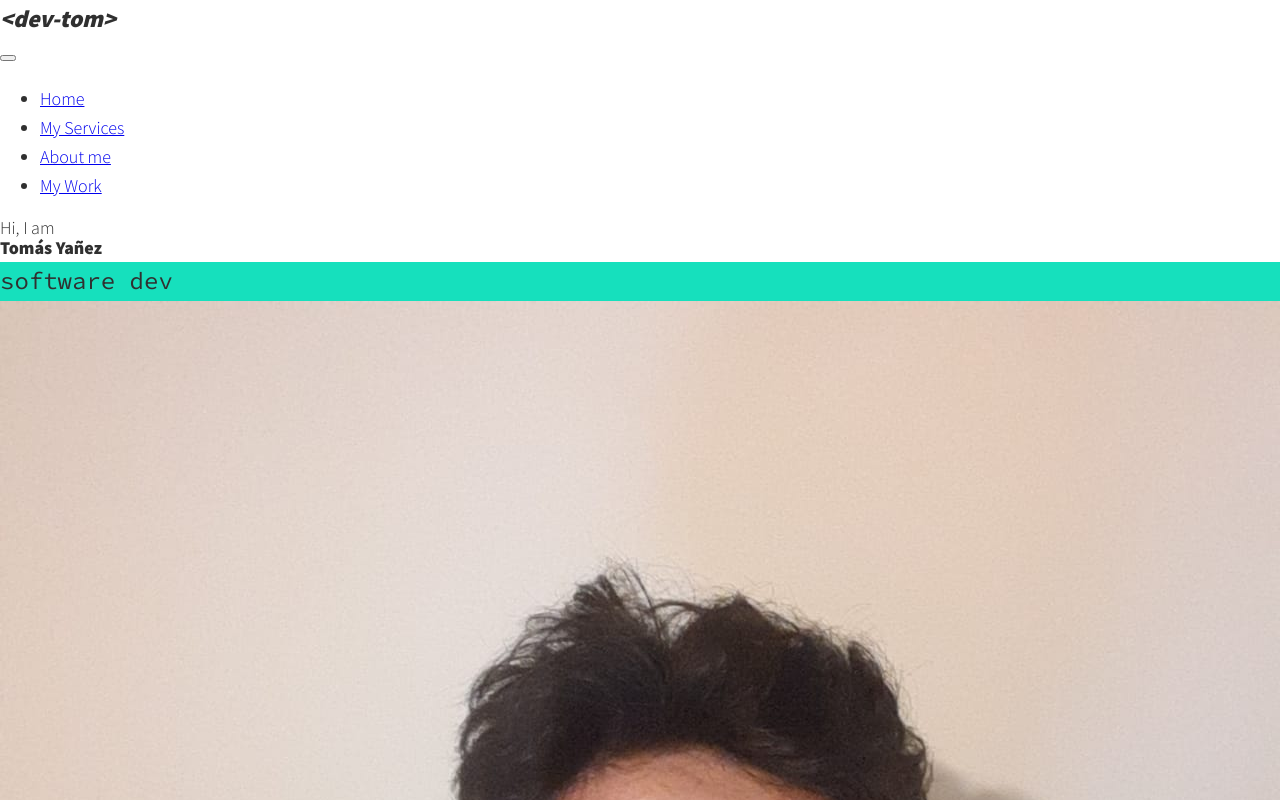
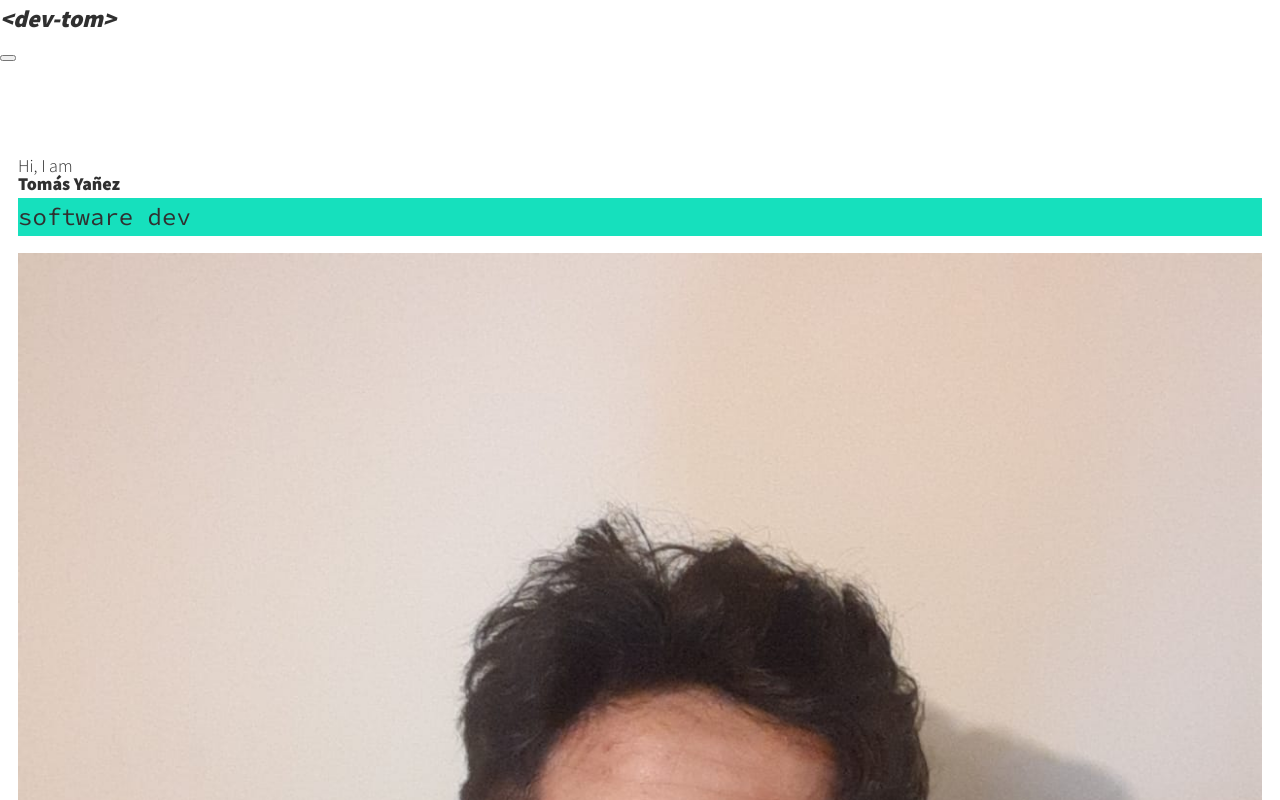
Before and after one commit to TSYF/portfolio_1, a Vue app: page / in a window 1280 px wide. Shown: the top 800 px of the page. Built offline with nearby package versions, Linux system fonts and the light colour scheme.

Commit message:
margin bottom to intro and about subtitles, padding to sections. hid navbar temporarily

```diff
--- a/src/assets/main.scss
+++ b/src/assets/main.scss
@@ -47,6 +47,10 @@ body {
     line-height: 1.6;
 }
 
+section {
+    padding: 5em 1em;
+}
+
 img {
     display: block;
     max-width: 100%;
@@ -61,7 +65,7 @@ strong {
 
 
 %h {
-    line-height: 1.1;
+    line-height: 1;
     margin: 0;
 }
 
@@ -91,6 +95,10 @@ h3 { @extend %h; font-size: var(--fs-h3); }
         &--about {
             background-color: var(--color-accent);
             font-family: var(--ff-secondary);
+            margin-bottom: .7em;
         }
     }
 }
+
+/* Header */
+nav { display: none; }
```
